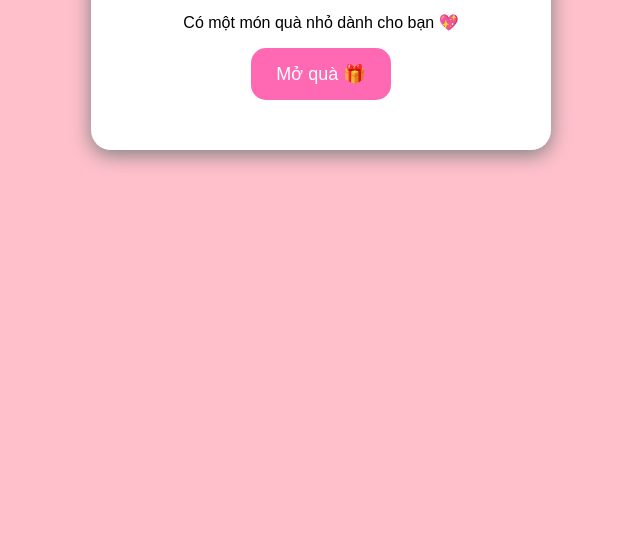
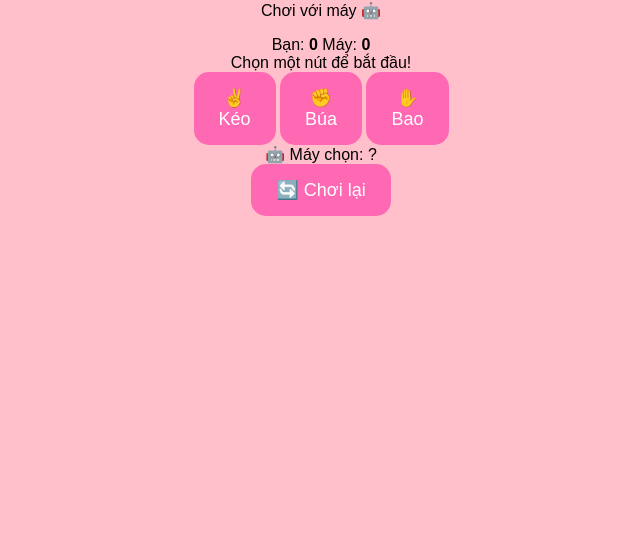
Before and after one commit to nguyenminh762007-beep/T-ng-Chinh-, a plain HTML site: page index.html in a window 1280 px wide. Shown: the part 256-800 px from the top of the page, without its empty margins (319-959 px from the left). Drawn offline with Linux system fonts and the light colour scheme.

Commit message:
Update index.html

```diff
--- a/index.html
+++ b/index.html
@@ -1,24 +1,38 @@
-<!DOCTYPE html>
+<<!DOCTYPE html>
 <html lang="vi">
 <head>
     <meta charset="UTF-8">
     <meta name="viewport" content="width=device-width, initial-scale=1.0">
-    <title>Tặng bạn 🎁</title>
+    <title>Oẳn Tù Tì 🎮</title>
     <link rel="stylesheet" href="style.css">
 </head>
 
 <body>
 
-    <div class="card">
-        <h1>🎁 Gửi bạn!</h1>
+    <div class="game">
+        <h1>🎮 OẲN TÙ TÌ</h1>
+        <p>Chơi với máy 🤖</p>
 
-        <p>Có một món quà nhỏ dành cho bạn 💖</p>
+        <div class="score">
+            <span>Bạn: <b id="diemBan">0</b></span>
+            <span>Máy: <b id="diemMay">0</b></span>
+        </div>
 
-        <button onclick="moQua()">
-            Mở quà 🎁
-        </button>
+        <div class="result" id="ketQua">
+            Chọn một nút để bắt đầu!
+        </div>
 
-        <h2 id="loiChuc"></h2>
+        <div class="choices">
+            <button onclick="choi('keo')">✌️<br>Kéo</button>
+            <button onclick="choi('bua')">✊<br>Búa</button>
+            <button onclick="choi('bao')">✋<br>Bao</button>
+        </div>
+
+        <div class="computer">
+            🤖 Máy chọn: <span id="mayChon">?</span>
+        </div>
+
+        <button class="reset" onclick="choiLai()">🔄 Chơi lại</button>
     </div>
 
     <script src="script.js"></script>
```
